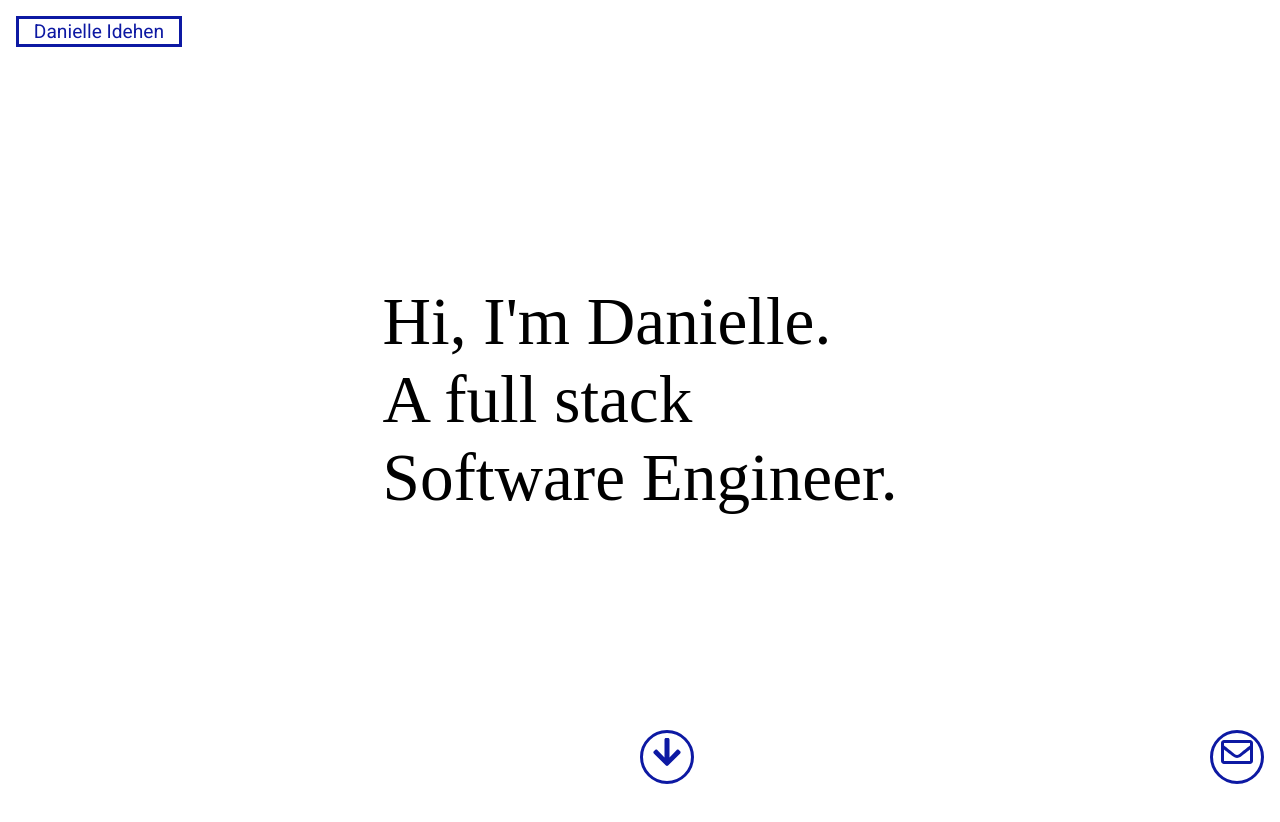
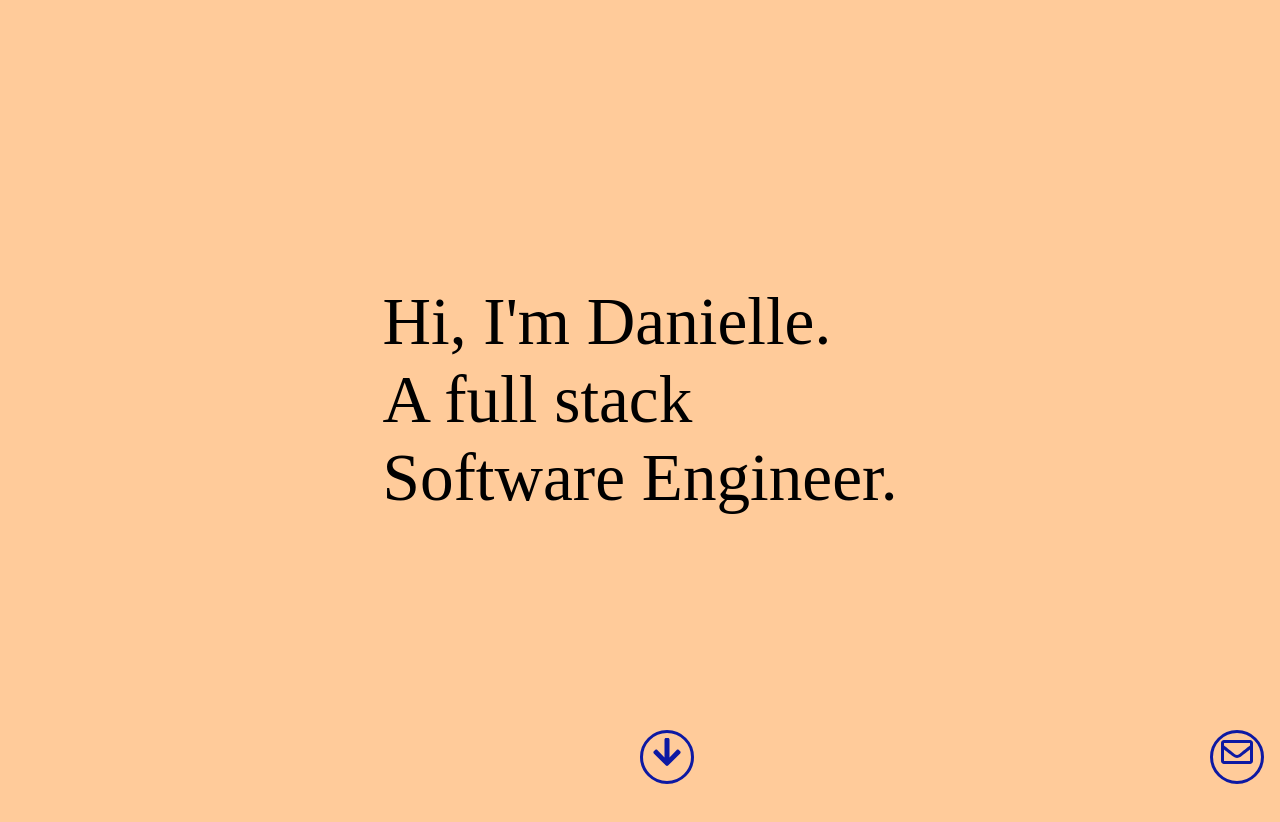
Before and after one commit to DanielleIdehen/d-s-1, a React (Create React App) app: page / in a window 1280 px wide. Shown: the top 822 px of the page. Before the commit the page ends 800 px from the top, so only its background shows below. Built offline with nearby package versions, Linux system fonts and the light colour scheme; a web font is replaced by a local one.

Commit message:
implemented the first scroll

```diff
--- a/package.json
+++ b/package.json
@@ -13,7 +13,8 @@
     "node-sass": "^4.14.1",
     "react": "^16.13.1",
     "react-dom": "^16.13.1",
-    "react-scripts": "3.4.1"
+    "react-scripts": "3.4.1",
+    "react-scroll": "^1.8.0"
   },
   "scripts": {
     "start": "react-scripts start",
--- a/src/components/App.js
+++ b/src/components/App.js
@@ -1,9 +1,8 @@
 import React, { Component } from 'react';
 import '../styles/Port.scss';
-import Heading from './Heading';
-import EmailIcon from './EmailIcon';
-import Name from './Name';
-import Scroll from './Scroll';
+
+import CoverPage from './CoverPage';
+import MainPage from './MainPage';
 
 class App extends Component{
   constructor(props){
@@ -12,10 +11,12 @@
   render(){
     return (
       <div>
-        <EmailIcon/>
-        <Name />
-        <Heading />
-        <Scroll />
+        <div id="coverpage">
+          <CoverPage/>
+        </div>
+        <div id="mainpage">
+          <MainPage/>
+        </div>
       </div>
     )}
 }
--- /dev/null
+++ b/src/components/CoverPage.js
@@ -0,0 +1,34 @@
+import React, { Component } from 'react';
+import { Link, animateScroll as scroll } from "react-scroll";
+import '../styles/Port.scss';
+
+import Heading from './Heading';
+import EmailIcon from './EmailIcon';
+import ScrollIcon from './ScrollIcon';
+
+
+class CoverPage extends Component {
+  constructor(props){
+    super(props);
+  }
+
+  render(){
+    return(
+        <div className="new-page">
+          <Heading />
+          <Link
+            activeClass="active"
+            to="mainpage"
+            spy={true}
+            smooth={true}
+            offset={-10}
+            duration={500}
+            >
+              <ScrollIcon />
+            </Link>
+          <EmailIcon />
+       </div>
+    )}
+}
+
+export default CoverPage;
--- /dev/null
+++ b/src/components/MainPage.js
@@ -0,0 +1,18 @@
+import React, { Component } from 'react';
+import '../styles/Port.scss';
+
+
+class MainPage extends Component {
+  constructor(props){
+    super(props);
+  }
+
+  render(){
+    return(
+        <div className="new-page">
+          {/* <Name /> */}
+       </div>
+    )}
+}
+
+export default MainPage;
--- a/src/styles/Port.scss
+++ b/src/styles/Port.scss
@@ -52,7 +52,7 @@
   border-style: solid;
   width: 10rem;
   color: $boldBlue;
-  position: fixed;
+  position: absolute;
   top: 1rem;
   left: 1rem;
   p {
@@ -65,7 +65,7 @@
 .scroll-container {
   height: 3rem;
   width: 3rem;
-  position: fixed;
+  position: absolute;
   bottom: 1rem;
   left: 50%;
   border-style: solid;
@@ -80,3 +80,9 @@
     box-shadow: 0px 5px 15px rgba(0,0,0.0,0.50);
   }
 }
+
+.new-page {
+  width: 100vw;
+  height:100vh;
+  background-color: $softPink;
+}
```
Also changed, not shown: src/components/ScrollIcon.js (renamed from src/components/Scroll.js), 1 other file (tests, documents, lock files or other folders).
